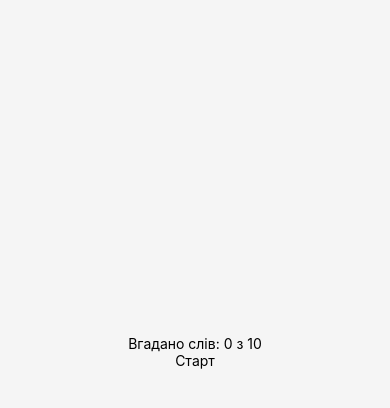
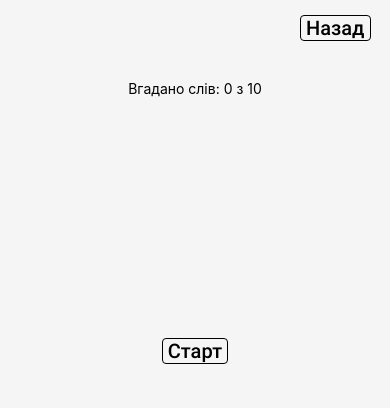
Before and after one commit to Ilya-Olenchenko/RestoreWord, a React Native app: screen /Game in a window 390 px wide. Shown: the top 408 px of the page. Built offline with nearby package versions, Linux system fonts and the light colour scheme.

Commit message:
back button

```diff
--- a/pages/Game.js
+++ b/pages/Game.js
@@ -1,9 +1,11 @@
 import React, { useState, useEffect } from 'react';
 import { Text, View, StatusBar, SafeAreaView, TouchableOpacity, FlatList } from 'react-native'
 import AsyncStorage from '@react-native-async-storage/async-storage'
+import { useNavigation } from '@react-navigation/core'
 import { styles } from '../styles/game'
 
 let number = 0
+
 const WORDS0 = [
     {
         id: 0,
@@ -110,8 +112,8 @@ const WORDS1 = [
     }
 ]
 
-
 export default function Game() {
+    const navigation = useNavigation()
     const [level, setLevel] = useState('');
     const [words, setWords] = useState([]);
     const [randomwords, setRandomWords] = useState([]);
@@ -130,7 +132,6 @@ export default function Game() {
             alert(err);
         }
     }
-
 
     function shuffle(array) {
         let currentIndex = array.length, randomIndex;
@@ -177,7 +178,6 @@ export default function Game() {
             }
 
         }
-
         if (level === 1) {
             while (WORDS1[number].leng > i) {
                 if (words[i] === WORDS1[number].word[i]) {
@@ -196,7 +196,6 @@ export default function Game() {
             }
         }
     }
-
 
     function putNullWords() {
         setButtonStart('none')
@@ -253,6 +252,7 @@ export default function Game() {
             }
         }
     }
+
     const DeleteElementFromWords = (index, item) => {
         if (item !== '-') {
             let i = 0
@@ -284,22 +284,31 @@ export default function Game() {
         }
     }
 
+    function back() {
+        number = 0
+        navigation.replace('Main')
+    }
+
     useEffect(() => {
         load();
     }, []);
     safeareaview
     return (
         <SafeAreaView style={styles.container}>
-            <View>
+            <View style={styles.container1}>
+                <View style={styles.backwordnumber}>
                     <Text>Вгадано слів: {number} з 10</Text>
                 </View>
+            </View>
 
+            <View style={styles.container2}>
                 <View style={{ display: finalwindow }}>
                     <Text>Ти пройшов гру!</Text>
                 </View>
                 <View style={{ display: safeareaview }}>
-                <TouchableOpacity style={{ display: buttonstart }} onPress={() => putNullWords()}>
-                    <Text>Старт</Text>
+                    <TouchableOpacity style={[{ display: buttonstart }, styles.startButton]}
+                        onPress={() => putNullWords()}>
+                        <Text style={styles.backText}>Старт</Text>
                     </TouchableOpacity>
 
                     <View style={styles.box1}>
@@ -320,12 +329,20 @@ export default function Game() {
                         )} />
                     </View>
                 </View>
+            </View>
+
+            <View style={styles.backView}>
+                <TouchableOpacity style={styles.backButton}
+                    onPress={() => back()}>
+                    <Text style={styles.backText}>Назад</Text>
+                </TouchableOpacity>
+            </View>
+
             <StatusBar
                 animated={true}
                 barStyle={'light-content'}
                 backgroundColor="#17153C"
             />
-
         </SafeAreaView >
     );
 }
--- a/pages/Main.js
+++ b/pages/Main.js
@@ -30,14 +30,14 @@ export default function Main() {
         <SafeAreaView style={styles.container}>
             <View style={styles.box}>
                 <TouchableOpacity style={styles.textbutton}
-                    onPress={() => navigation.navigate('Game', level)}>
+                    onPress={() => navigation.replace('Game', level)}>
                     <Text style={styles.textmain}>
                         Грати
                     </Text>
                 </TouchableOpacity>
 
                 <TouchableOpacity style={styles.textbutton}
-                    onPress={() => navigation.navigate('Settings')}>
+                    onPress={() => navigation.replace('Settings')}>
                     <Text style={styles.textmain}>
                         Налаштування
                     </Text>
--- a/styles/game.js
+++ b/styles/game.js
@@ -4,10 +4,21 @@ export const styles = StyleSheet.create({
     container: {
         flex: 1,
         backgroundColor: 'white',
-        justifyContent: 'center',
+        justifyContent: 'space-between',
         alignContent: 'center',
         alignItems: 'center',
         backgroundColor: 'whitesmoke'
+    },
+    container1: {
+        width: '100%',
+        alignContent: 'center',
+        alignItems: 'center',
+    },
+    container2: {
+        width: '100%',
+        height: '60%',
+        alignContent: 'center',
+        alignItems: 'center',
     },
     box1: {
         height: 60,
@@ -49,5 +60,31 @@ export const styles = StyleSheet.create({
     word2: {
         fontSize: 30,
         fontFamily: 'robot-media'
+    },
+    backView: {
+        width: '90%',
+        position: 'absolute',
+        flexDirection: 'row',
+        justifyContent: 'flex-end',
+        marginTop: 15
+    },
+    backButton: {
+        borderColor: 'black',
+        borderRadius: 4,
+        borderWidth: 1,
+    },
+    backText: {
+        paddingLeft: 5,
+        paddingRight: 5,
+        fontSize: 20,
+        fontFamily: 'robot-media'
+    },
+    backwordnumber: {
+        marginTop: 80
+    },
+    startButton: {
+        borderColor: 'black',
+        borderRadius: 4,
+        borderWidth: 1,
     }
 })
```
Lines whose indentation alone changed are shown as unchanged.
